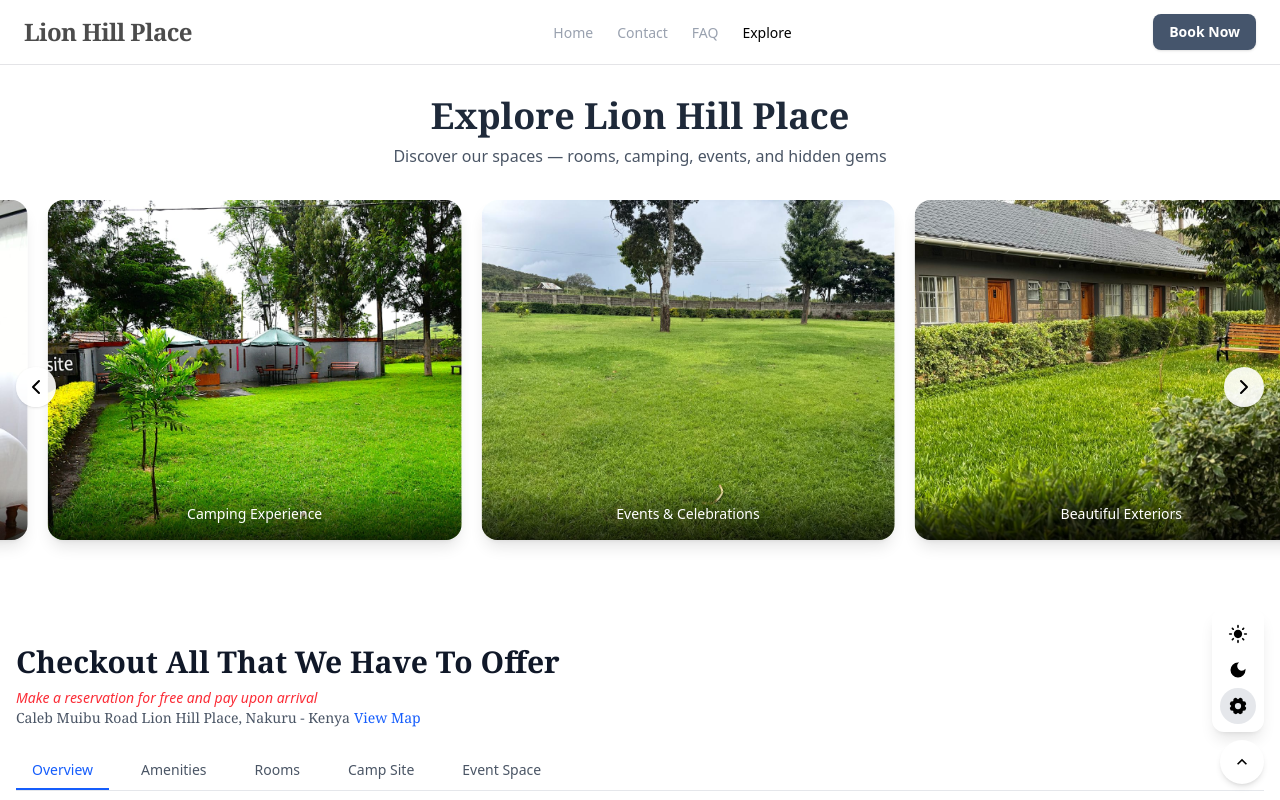
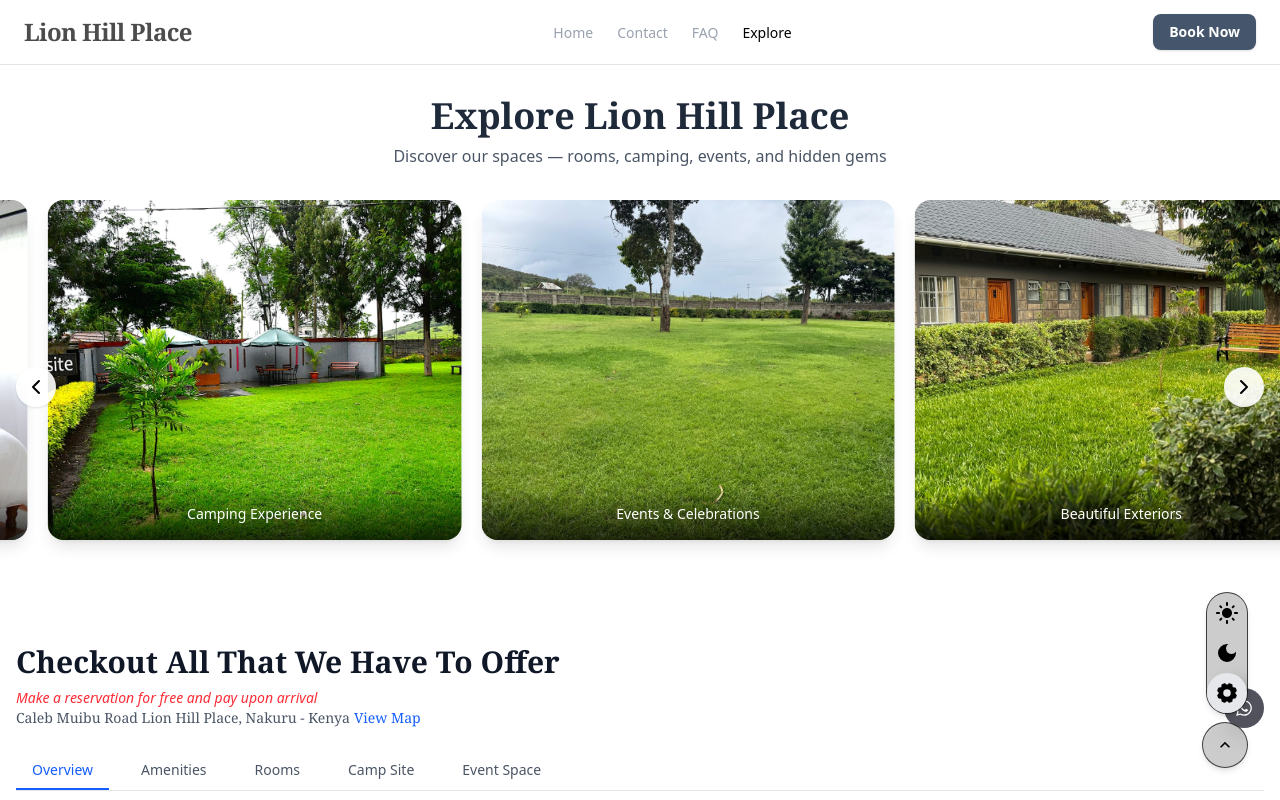
Before and after one commit to pacc-jean/bed-breakfast, a React (Vite) app in the folder lionhillplace/: page /explore in a window 1280 px wide. Both pictures are taken after a click on the button 1242 px from the left and 762 px from the top of the page. Shown: the top 800 px of the page. Built offline with nearby package versions, Linux system fonts and the light colour scheme.

Commit message:
minor tweaks

```diff
--- a/lionhillplace/src/components/layout/ThemeToggle.tsx
+++ b/lionhillplace/src/components/layout/ThemeToggle.tsx
@@ -27,9 +27,9 @@ export default function ThemeToggle() {
   const [open, setOpen] = useState(false)
 
   return (
-    <div className="fixed bottom-4 right-4 z-50 flex flex-col items-end gap-2">
+    <div className="fixed bottom-4 right-4 md:bottom-8 md:right-8 z-50 flex flex-col items-end gap-2">
       {open && (
-        <div className="flex flex-col bg-white dark:bg-gray-800 p-2 rounded-xl shadow-lg transition-all">
+        <div className="flex flex-col bg-black/20 dark:bg-white/10 backdrop-blur-md border border-black/70 dark:border-white/70 shadow-md rounded-full">
           {themes.map((t) => (
             <Tooltip.Provider key={t.id}>
               <Tooltip.Root delayDuration={200}>
@@ -39,7 +39,7 @@ export default function ThemeToggle() {
                       setTheme(t.id)
                       setOpen(false)
                     }}
-                    className={`p-2 rounded-full text-xl transition-colors ${
+                    className={`p-2 rounded-full text-2xl transition-colors ${
                       theme === t.id
                         ? 'bg-gray-200 dark:bg-gray-700'
                         : 'hover:bg-gray-100 dark:hover:bg-gray-700'
@@ -53,10 +53,10 @@ export default function ThemeToggle() {
                   <Tooltip.Content
                     side="left"
                     sideOffset={8}
-                    className="px-2 py-1 text-sm rounded bg-gray-800 text-white shadow-lg z-50"
+                    className="px-2 py-1 text-xs rounded  bg-black/20 backdrop-blur-md text-white shadow-lg z-50"
                   >
                     {t.label}
-                    <Tooltip.Arrow className="fill-gray-800" />
+                    <Tooltip.Arrow className="fill-black/30" />
                   </Tooltip.Content>
                 </Tooltip.Portal>
               </Tooltip.Root>
@@ -70,7 +70,7 @@ export default function ThemeToggle() {
           <Tooltip.Trigger asChild>
             <button
               onClick={() => setOpen(!open)}
-              className="p-3 bg-white dark:bg-gray-800 rounded-full shadow-md hover:shadow-xl transition-all text-xl"
+              className="p-3  bg-black/20 dark:bg-white/10 backdrop-blur-md border border-black/70 dark:border-white/70 rounded-full shadow-md hover:shadow-xl transition-all text-xl"
               aria-label="Switch theme"
             >
               {open ? <MdExpandLess /> : <MdExpandMore />}
@@ -80,10 +80,10 @@ export default function ThemeToggle() {
             <Tooltip.Content
               side="left"
               sideOffset={8}
-              className="px-2 py-1 text-sm rounded bg-gray-800 text-white shadow-lg z-50"
+              className="px-2 py-1 text-xs rounded bg-black/20 backdrop-blur-md text-white shadow-lg z-50"
             >
               Switch theme
-              <Tooltip.Arrow className="fill-gray-800" />
+              <Tooltip.Arrow className="fill-black/30" />
             </Tooltip.Content>
           </Tooltip.Portal>
         </Tooltip.Root>
```
